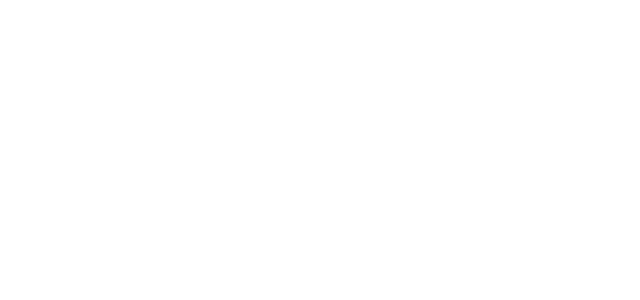
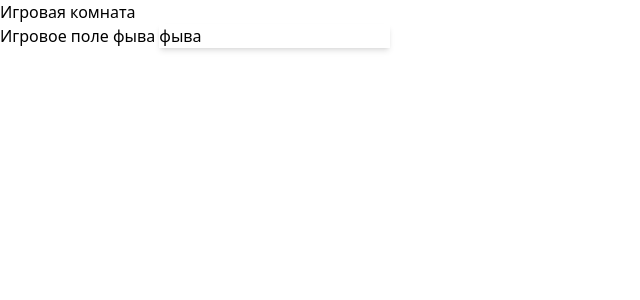
Before and after one commit to juhc/monopoly4u-front, a Vue app: page /game-room in a window 1280 px wide. Before the commit this address had no page. Shown: the top 300 px of the page, without its empty margins (0-640 px from the left). Built offline with nearby package versions, Linux system fonts and the light colour scheme.

Commit message:
Добавлены страница GameRoom и Login

```diff
--- a/src/App.vue
+++ b/src/App.vue
@@ -3,5 +3,5 @@
 </script>
 
 <template>
-  <router-view></router-view>
+  <RouterView />
 </template>
--- /dev/null
+++ b/src/components/Board.vue
@@ -0,0 +1,12 @@
+<script setup>
+import { ref } from 'vue';
+
+
+const state = ref('фыва');
+</script>
+
+
+<template>
+    Игровое поле {{ state }}
+    <input v-model="state" class="shadow-md focusborder-2 focus:border-black" placeholder="test">
+</template>
--- /dev/null
+++ b/src/components/LoginForm.vue
@@ -0,0 +1,3 @@
+<template>
+    Форма авторизации
+</template>
--- a/src/router/index.js
+++ b/src/router/index.js
@@ -1,19 +1,19 @@
 import { createRouter, createWebHistory } from 'vue-router'
-import HelloView from "@/views/HelloView.vue"
-import TestView from "@/views/TestView.vue"
+import GameRoomView from "@/views/GameRoomView.vue"
+import LoginView from "@/views/LoginView.vue"
 
 const router = createRouter({
     history: createWebHistory(),
     routes: [
         {
-            path: '/test',
-            name: 'test',
-            component: TestView
+            path: '/game-room',
+            name: 'gameRoom',
+            component: GameRoomView
         },
         {
-            path: "/",
-            name: 'hello',
-            component: HelloView
+            path: '/login',
+            name: 'login',
+            component: LoginView
         }
     ]
 })
--- /dev/null
+++ b/src/views/GameRoomView.vue
@@ -0,0 +1,10 @@
+<script setup>
+import Board from '@/components/Board.vue';
+</script>
+
+<template>
+    Игровая комната
+    <div class="md:container md:mx-auto">
+        <Board />
+    </div>
+</template>
--- a/src/views/HelloView.vue
+++ /dev/null
@@ -1,3 +0,0 @@
-<template>
-    <h1>Hello world!!!</h1>
-</template>
--- /dev/null
+++ b/src/views/LoginView.vue
@@ -0,0 +1,3 @@
+<template>
+    Страница авторизации
+</template>
--- a/src/views/TestView.vue
+++ /dev/null
@@ -1,3 +0,0 @@
-<template>
-    <h1 class="text-red-600">Саня, роутер работает!!!!</h1>
-</template>
```
